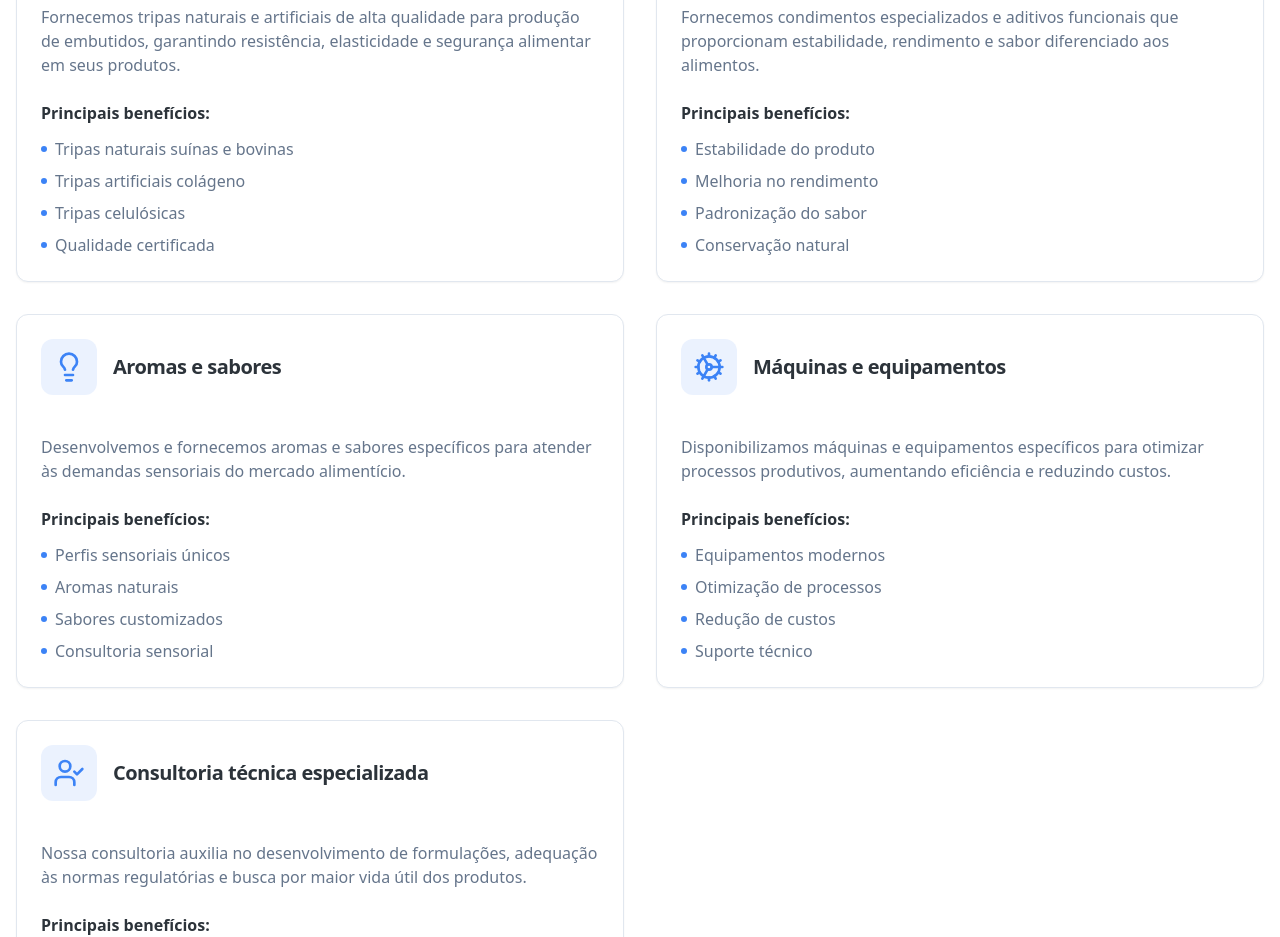
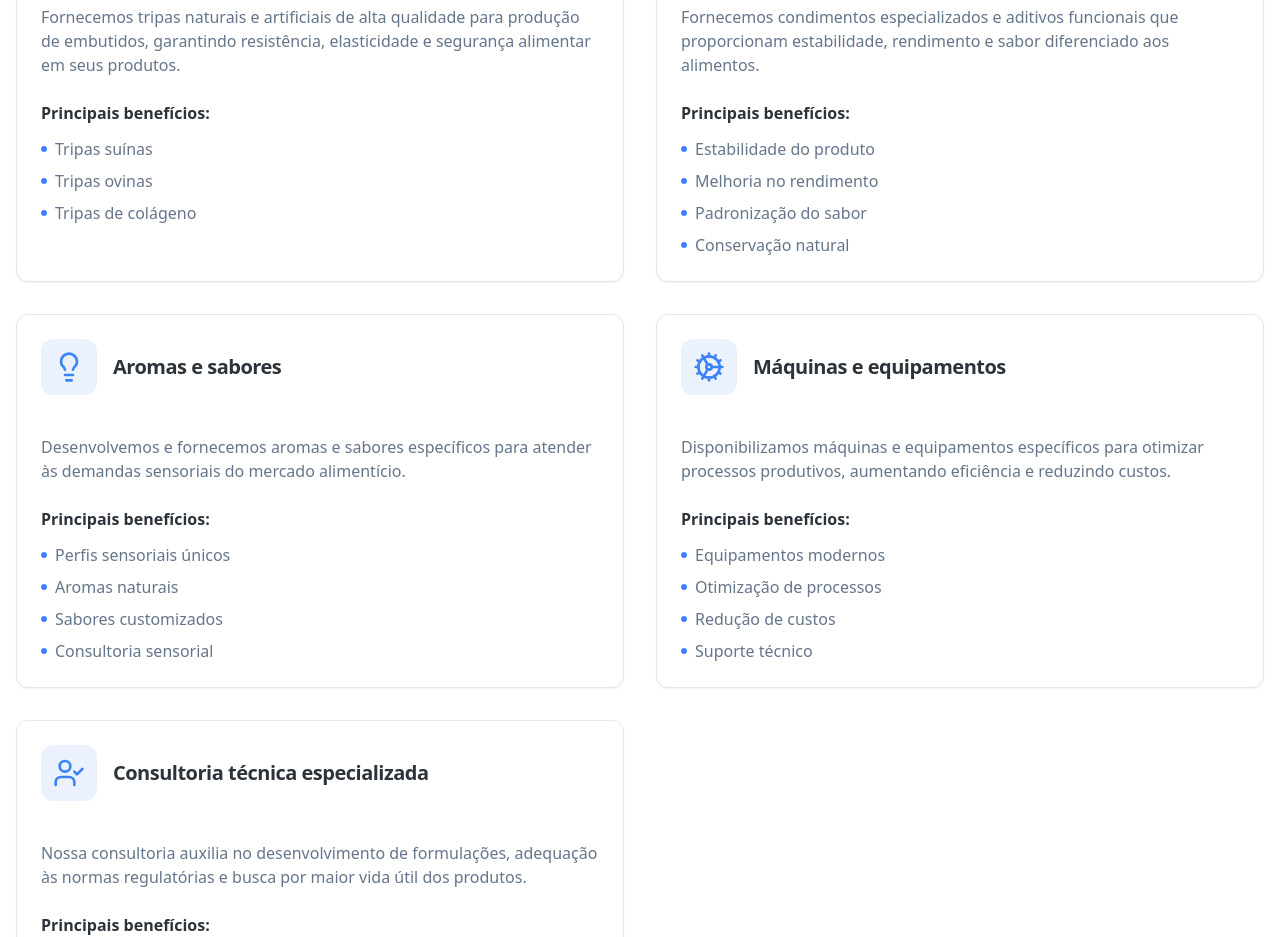
Before and after one commit to DevZipMateus/luvic, a React (Vite) app: page / in a window 1280 px wide. Shown: the part 2160-3097 px from the top of the page. Built offline with nearby package versions, Linux system fonts and the light colour scheme; the HTML template or start-up script is replaced by a standard one.

Commit message:
Refactor: Atualizar descrição de tripas

```diff
--- a/src/components/Services.tsx
+++ b/src/components/Services.tsx
@@ -17,7 +17,7 @@ const Services = () => {
       icon: Beaker,
       title: 'Tripas naturais e artificiais',
       description: 'Fornecemos tripas naturais e artificiais de alta qualidade para produção de embutidos, garantindo resistência, elasticidade e segurança alimentar em seus produtos.',
-      features: ['Tripas naturais suínas e bovinas', 'Tripas artificiais colágeno', 'Tripas celulósicas', 'Qualidade certificada']
+      features: ['Tripas suínas', 'Tripas ovinas', 'Tripas de colágeno']
     },
     {
       icon: Beaker,
```
